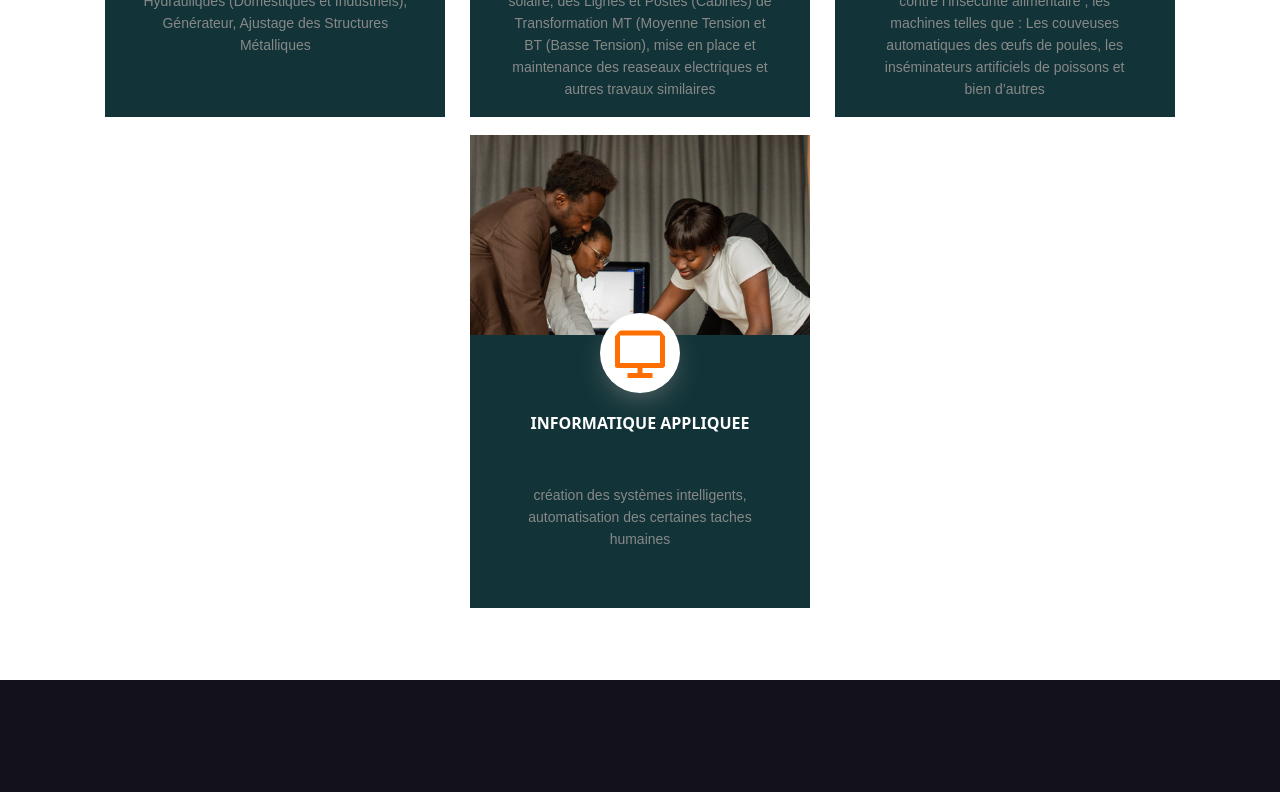
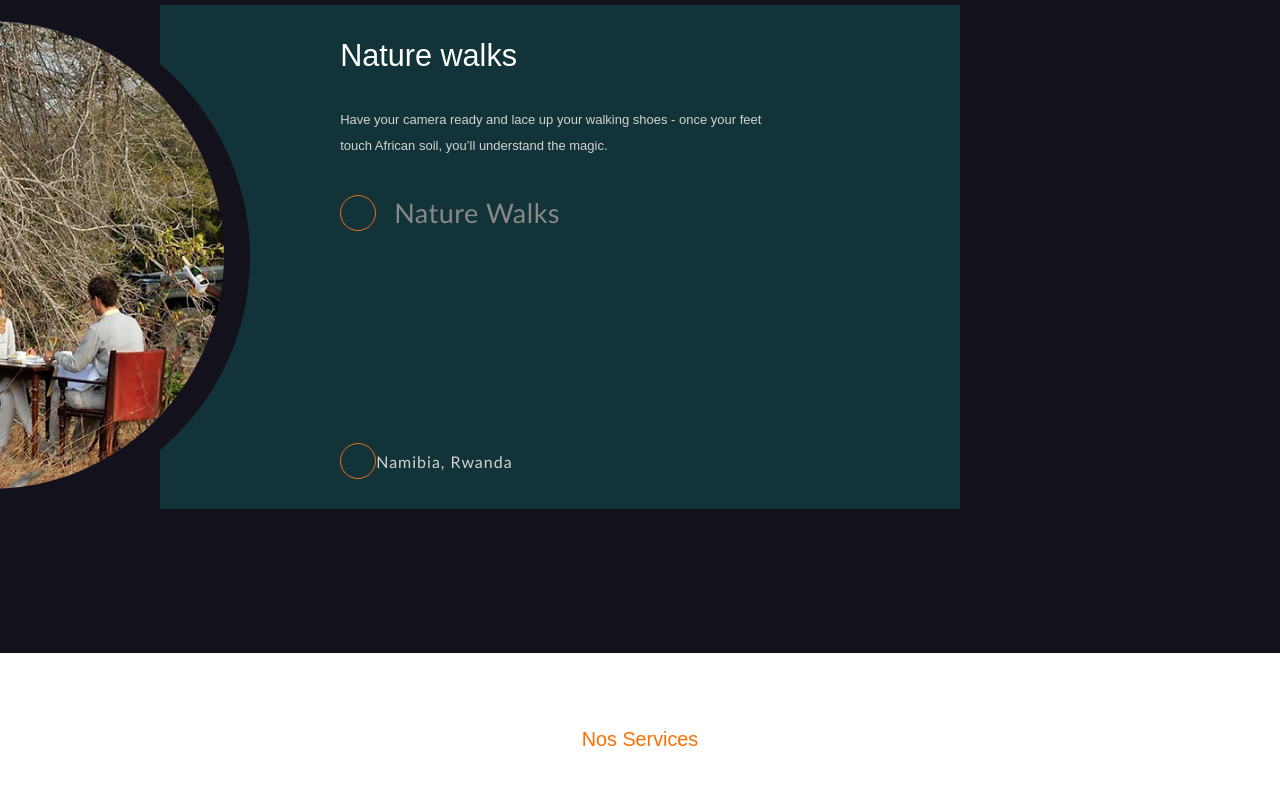
Before and after one commit to BenMukebo/landing-page, a React (Create React App) app: page / in a window 1280 px wide. Shown: the part 3080-3872 px from the top of the page. Built offline with nearby package versions, Linux system fonts and the light colour scheme.

Commit message:
Remove some package dependences

```diff
--- a/package.json
+++ b/package.json
@@ -7,14 +7,12 @@
     "@testing-library/react": "^13.4.0",
     "@testing-library/user-event": "^13.5.0",
     "@types/node-sass": "^4.11.3",
-    "@types/reveal": "^4.2.0",
     "aos": "^2.3.4",
     "babel-plugin-add-module-exports": "^1.0.4",
     "babel-plugin-transform-runtime": "^6.23.0",
     "babel-preset-es2015": "^6.24.1",
     "babel-preset-stage-2": "^6.24.1",
     "framer-motion": "^7.6.19",
-    "moment": "^2.29.4",
     "node-sass": "^7.0.3",
     "react": "^18.2.0",
     "react-dom": "^18.2.0",
--- a/src/components/companyLogo/company.js
+++ b/src/components/companyLogo/company.js
@@ -49,7 +49,6 @@ export const Company = () => {
         }}
         speed={800}
         loop
-        className="mySwiper"
         modules={[Zoom, Navigation, Pagination, Autoplay]}
         className="mySwiper" data-aos="fade-left" data-aos-offset="300" data-aos-easing="ease-in-sine"
         breakpoints={{
--- a/src/pages/home/home.tsx
+++ b/src/pages/home/home.tsx
@@ -8,10 +8,10 @@ export const Home: React.FC<{}> = () => {
       <Main>
         <Intro />
         <About />
-        <Services />
         <Experience />
         {/* <Team /> */}
         {/* <Testimonials /> */}
+        <Services />
         <Features />
         <Company />
         <Contacts />
```
Also changed, not shown: 1 other file (tests, documents, lock files or other folders).
